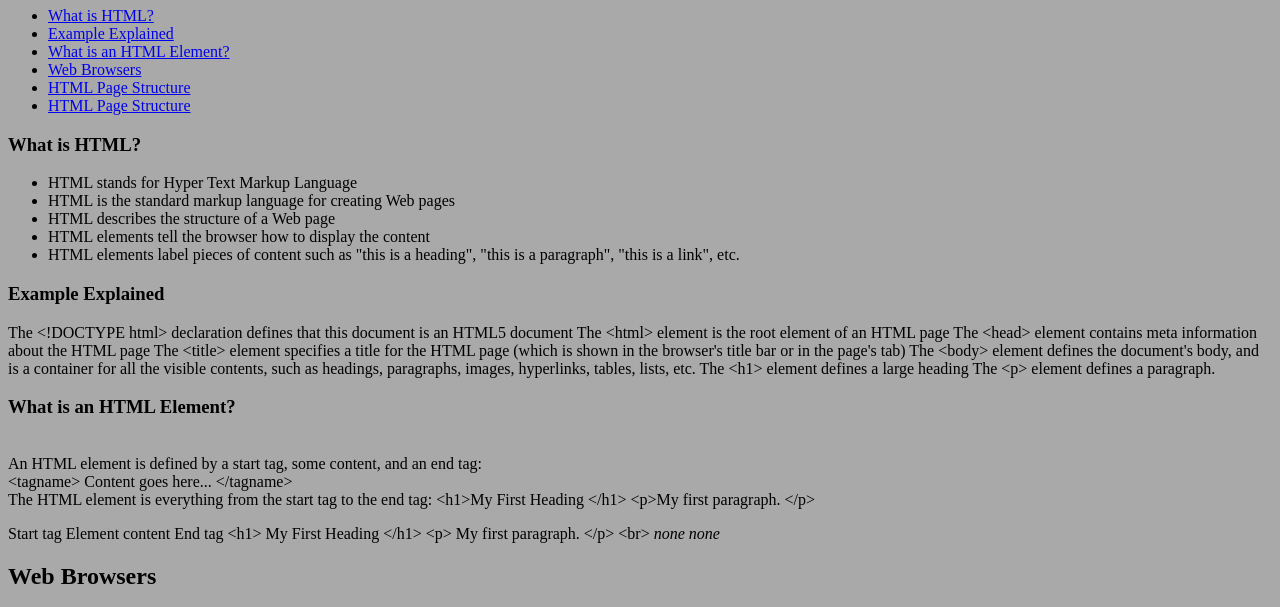
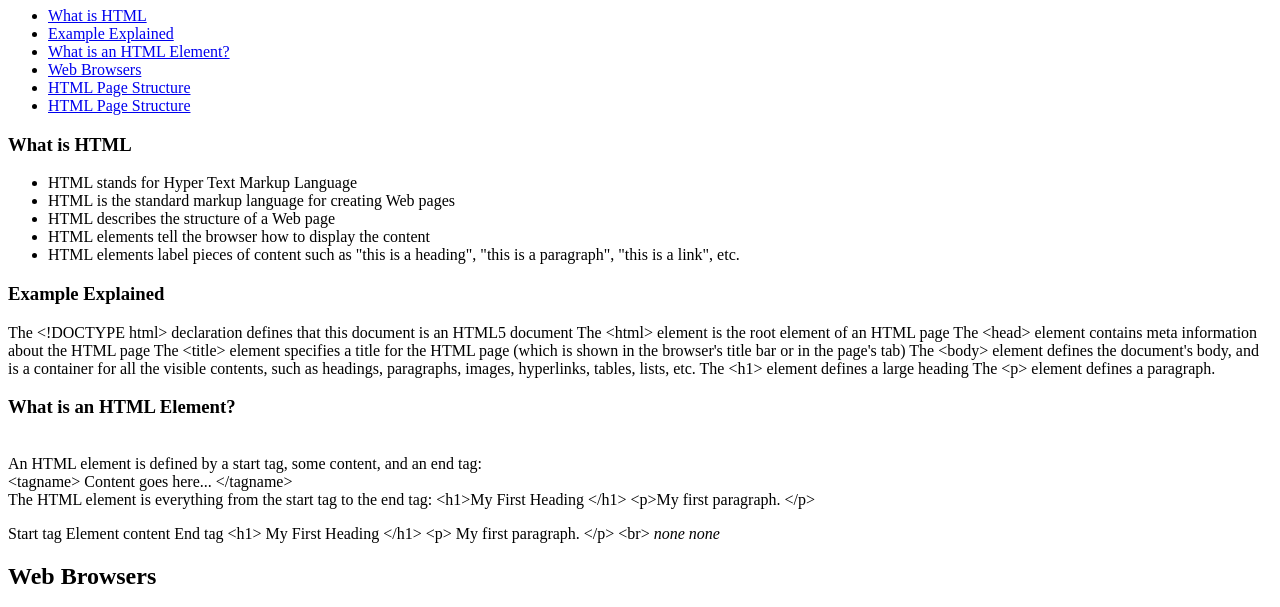
Before and after one commit to shivarama02/courseratest, a plain HTML site: page site/sss.html in a window 1280 px wide. Shown: the part 73-680 px from the top of the page. Drawn offline with Linux system fonts and the light colour scheme.

Commit message:
new up 4

```diff
--- a/site/sss.html
+++ b/site/sss.html
@@ -4,8 +4,8 @@
 	<meta charset="utf-8">
 	<title>HTML</title>
   <style>
-    body{
-      background-color: darkgrey;
+    h1{
+      color: color(srgb red green blue);
     }
   </style>
 </head>
@@ -14,7 +14,7 @@
   <section>
     <ul>
       <!-- Link to every section in the page -->
-      <li><a href="#section1">What is HTML?</a></li>
+      <li><a href="#section1">What is HTML</a></li>
       <li><a href="#section2">Example Explained</a></li>
       <li><a href="#section3">What is an HTML Element?</a></li>
       <li><a href="#section4">Web Browsers</a></li>
@@ -25,7 +25,7 @@
   </section>
 
   <section id="section1">
-    <h3>What is HTML?</h3>
+    <h3>What is HTML</h3>
     <p>
     	<ul>
 <li>HTML stands for Hyper Text Markup Language</li>
```
Also changed, not shown: site/link.html (+2 -6 lines).
